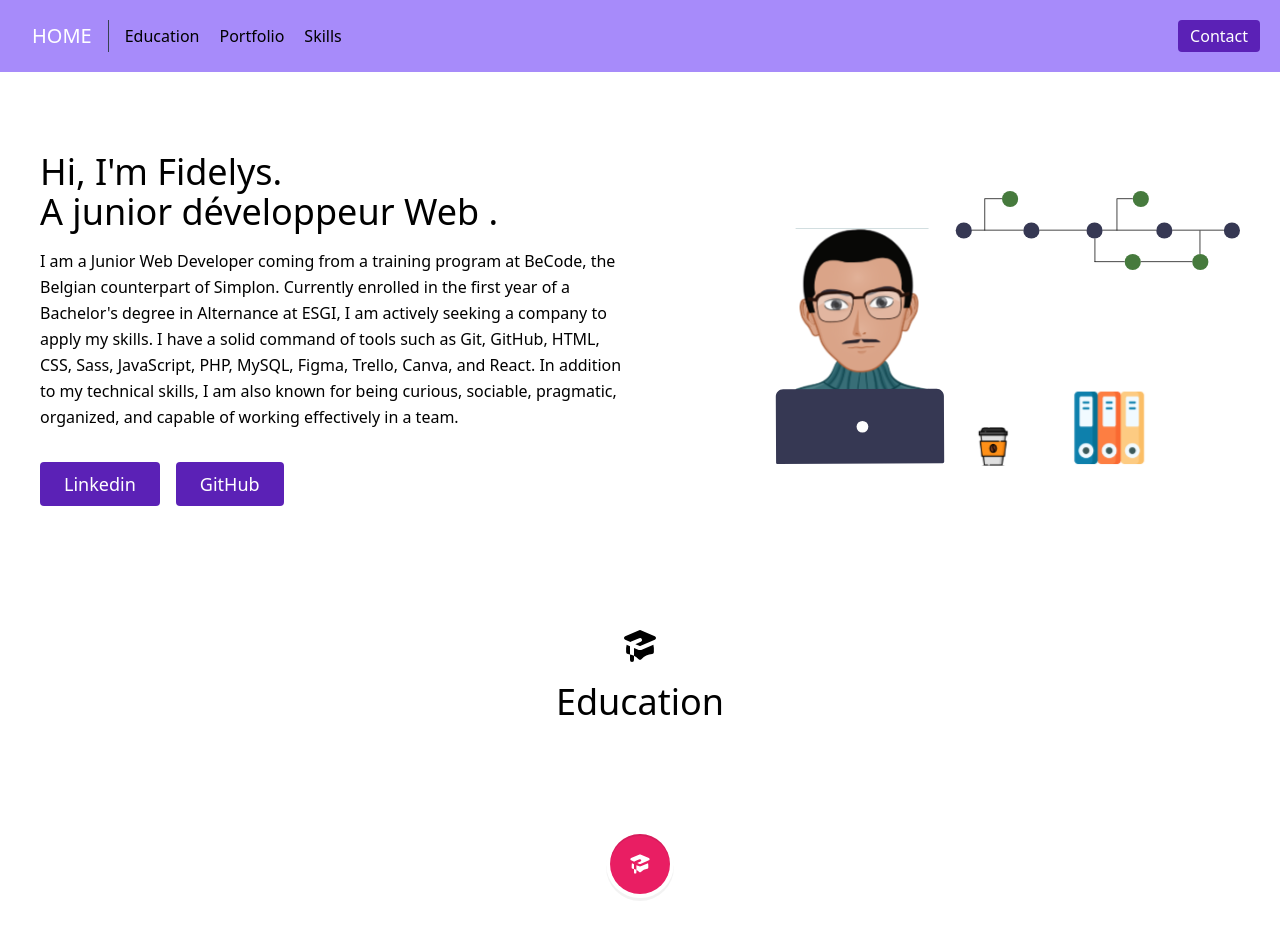
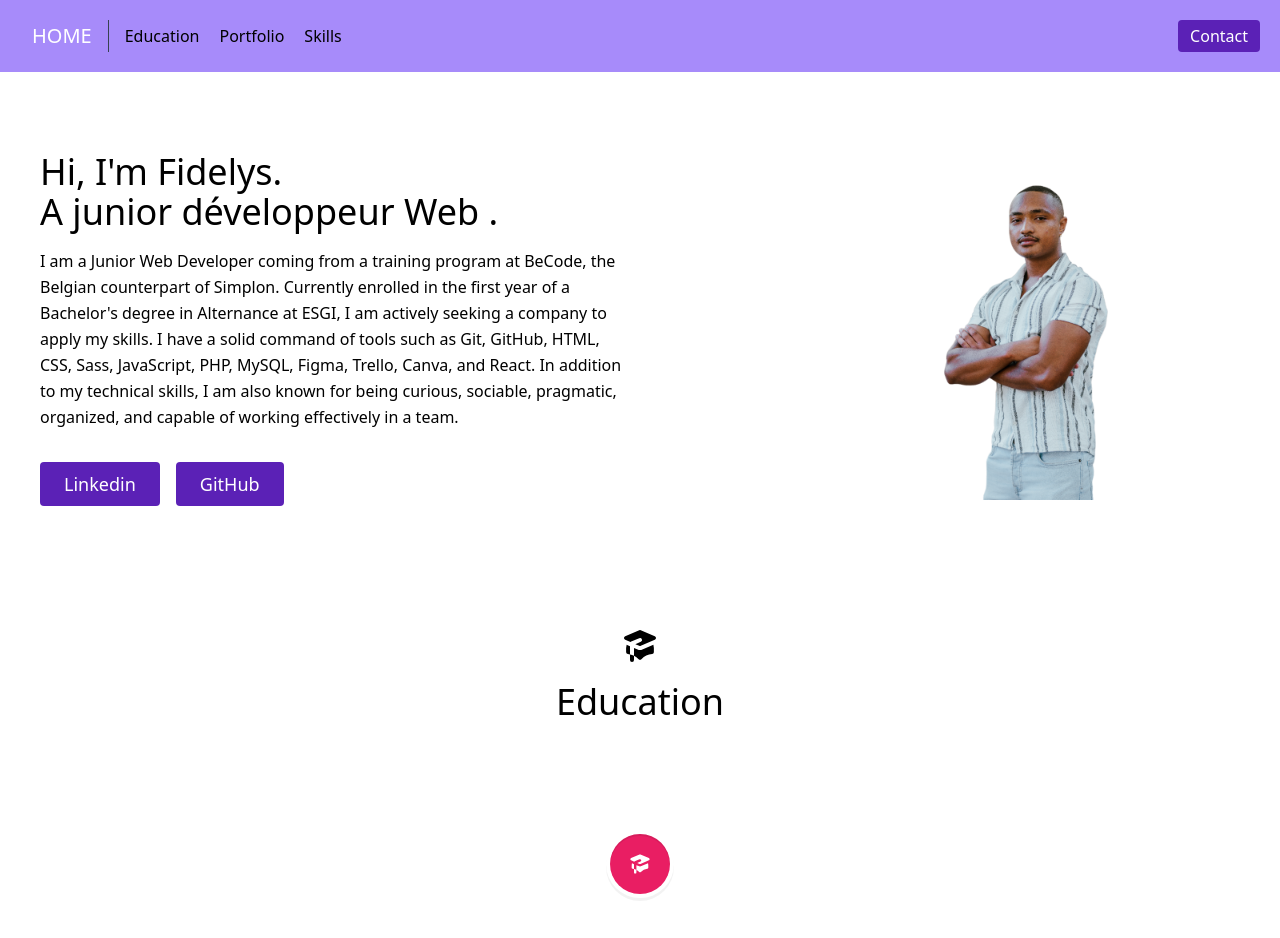
Before and after one commit to FidelysNadison/MyWebSite, a React (Create React App) app: page / in a window 1280 px wide. Shown: the top 938 px of the page. Built offline with nearby package versions, Linux system fonts and the light colour scheme.

Commit message:
Mise à jour

```diff
--- a/src/components/About.jsx
+++ b/src/components/About.jsx
@@ -32,7 +32,7 @@ export default function About() {
           <img
             className="object-cover object-center rounded"
             alt="hero"
-            src="./Avatar.svg"
+            src="./pdp.png"
           />
         </div>
       </div>
```
Also changed, not shown: public/pdp.png (added), 1 other file (tests, documents, lock files or other folders).
